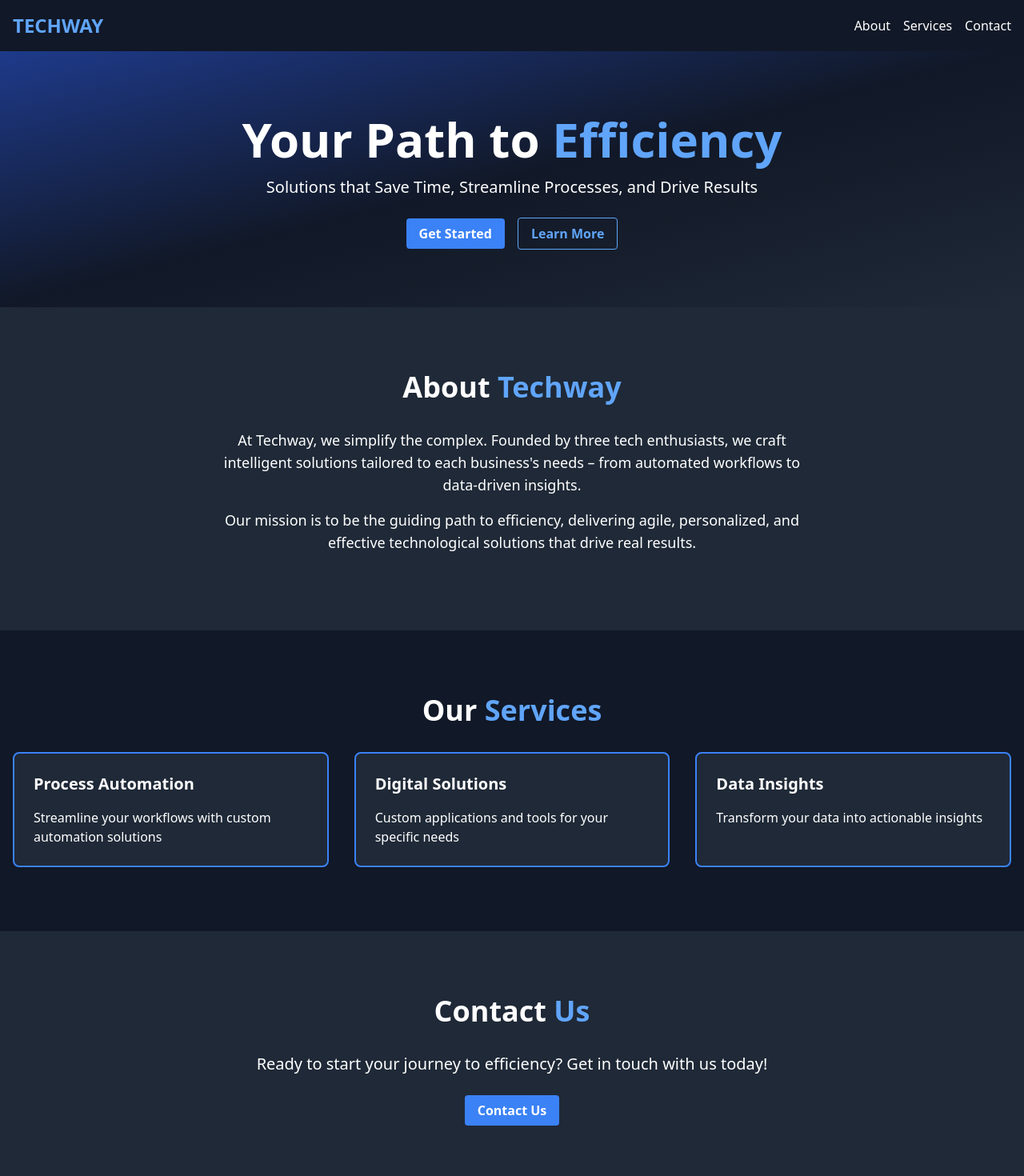
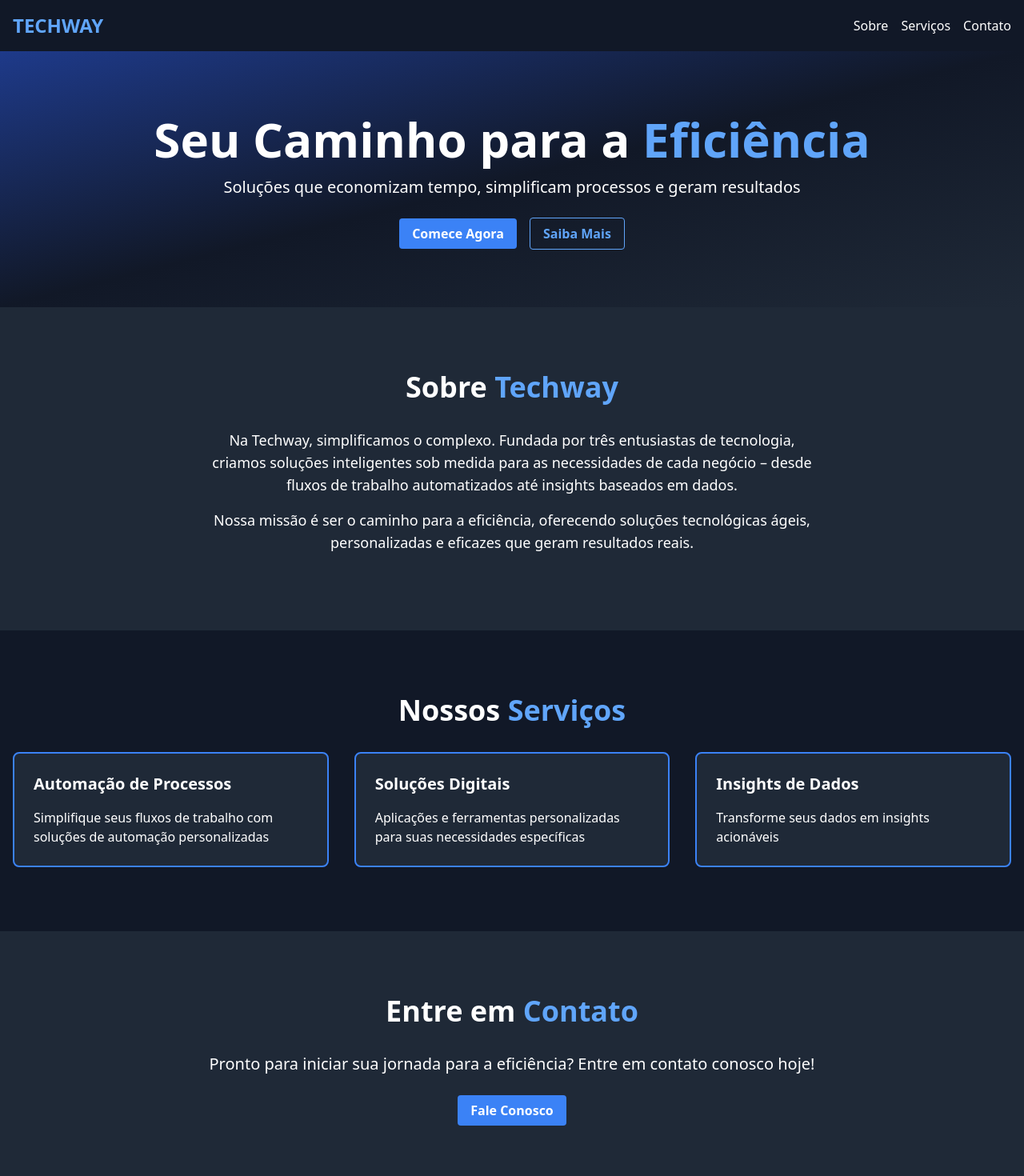
Before and after one commit to Techwayteam/techway-site, a Next.js app: page /techway-site/ in a window 1280 px wide. Shown: the top 1470 px of the page at 80% size. Built offline with nearby package versions, Linux system fonts and the light colour scheme.

Commit message:
Update index.js
Tradução completa do site para PT-BR

```diff
--- a/pages/index.js
+++ b/pages/index.js
@@ -5,8 +5,8 @@ export default function Home() {
   return (
     <div className="flex flex-col min-h-screen">
       <Head>
-        <title>Techway - Your Path to Efficiency</title>
-        <meta name="description" content="Techway provides intelligent solutions tailored to the unique needs of each business." />
+        <title>Techway - Seu Caminho para a Eficiência</title>
+        <meta name="description" content="A Techway fornece soluções inteligentes sob medida para as necessidades únicas de cada negócio." />
         <link rel="icon" href="/favicon.ico" />
       </Head>
 
@@ -17,9 +17,9 @@ export default function Home() {
           </div>
           <nav>
             <ul className="flex space-x-4">
-              <li><a href="#about" className="hover:text-blue-400">About</a></li>
-              <li><a href="#services" className="hover:text-blue-400">Services</a></li>
-              <li><a href="#contact" className="hover:text-blue-400">Contact</a></li>
+              <li><a href="#about" className="hover:text-blue-400">Sobre</a></li>
+              <li><a href="#services" className="hover:text-blue-400">Serviços</a></li>
+              <li><a href="#contact" className="hover:text-blue-400">Contato</a></li>
             </ul>
           </nav>
         </div>
@@ -28,14 +28,14 @@ export default function Home() {
       <main className="flex-grow">
         <section className="bg-gradient-to-br from-blue-900 via-gray-900 to-gray-800 text-white py-20">
           <div className="container mx-auto px-4 text-center">
-            <h1 className="text-4xl md:text-6xl font-bold mb-4">Your Path to <span className="text-blue-400">Efficiency</span></h1>
-            <p className="text-xl mb-8">Solutions that Save Time, Streamline Processes, and Drive Results</p>
+            <h1 className="text-4xl md:text-6xl font-bold mb-4">Seu Caminho para a <span className="text-blue-400">Eficiência</span></h1>
+            <p className="text-xl mb-8">Soluções que economizam tempo, simplificam processos e geram resultados</p>
             <div className="space-x-4">
               <a href="#contact" className="bg-blue-500 hover:bg-blue-600 text-white font-bold py-2 px-4 rounded">
-                Get Started
+                Comece Agora
               </a>
               <a href="#services" className="border border-blue-400 text-blue-400 hover:bg-blue-400 hover:text-white font-bold py-2 px-4 rounded">
-                Learn More
+                Saiba Mais
               </a>
             </div>
           </div>
@@ -44,14 +44,14 @@ export default function Home() {
         <section id="about" className="bg-gray-800 text-white py-20">
           <div className="container mx-auto px-4">
             <h2 className="text-3xl md:text-4xl font-bold mb-8 text-center">
-      About <span className="text-blue-400">Techway</span>
+              Sobre <span className="text-blue-400">Techway</span>
             </h2>
             <div className="max-w-3xl mx-auto">
               <p className="text-lg mb-4 text-center">
-        At Techway, we simplify the complex. Founded by three tech enthusiasts, we craft intelligent solutions tailored to each business's needs – from automated workflows to data-driven insights.
+                Na Techway, simplificamos o complexo. Fundada por três entusiastas de tecnologia, criamos soluções inteligentes sob medida para as necessidades de cada negócio – desde fluxos de trabalho automatizados até insights baseados em dados.
               </p>
               <p className="text-lg mb-4 text-center">
-        Our mission is to be the guiding path to efficiency, delivering agile, personalized, and effective technological solutions that drive real results.
+                Nossa missão é ser o caminho para a eficiência, oferecendo soluções tecnológicas ágeis, personalizadas e eficazes que geram resultados reais.
               </p>
             </div>
           </div>
@@ -59,19 +59,19 @@ export default function Home() {
 
         <section id="services" className="bg-gray-900 text-white py-20">
           <div className="container mx-auto px-4">
-            <h2 className="text-3xl md:text-4xl font-bold mb-8 text-center">Our <span className="text-blue-400">Services</span></h2>
+            <h2 className="text-3xl md:text-4xl font-bold mb-8 text-center">Nossos <span className="text-blue-400">Serviços</span></h2>
             <div className="grid md:grid-cols-3 gap-8">
               <div className="bg-gray-800 p-6 rounded-lg border-2 border-blue-500">
-                <h3 className="text-xl font-bold mb-4">Process Automation</h3>
-                <p>Streamline your workflows with custom automation solutions</p>
+                <h3 className="text-xl font-bold mb-4">Automação de Processos</h3>
+                <p>Simplifique seus fluxos de trabalho com soluções de automação personalizadas</p>
               </div>
               <div className="bg-gray-800 p-6 rounded-lg border-2 border-blue-500">
-                <h3 className="text-xl font-bold mb-4">Digital Solutions</h3>
-                <p>Custom applications and tools for your specific needs</p>
+                <h3 className="text-xl font-bold mb-4">Soluções Digitais</h3>
+                <p>Aplicações e ferramentas personalizadas para suas necessidades específicas</p>
               </div>
               <div className="bg-gray-800 p-6 rounded-lg border-2 border-blue-500">
-                <h3 className="text-xl font-bold mb-4">Data Insights</h3>
-                <p>Transform your data into actionable insights</p>
+                <h3 className="text-xl font-bold mb-4">Insights de Dados</h3>
+                <p>Transforme seus dados em insights acionáveis</p>
               </div>
             </div>
           </div>
@@ -79,10 +79,10 @@ export default function Home() {
 
         <section id="contact" className="bg-gray-800 text-white py-20">
           <div className="container mx-auto px-4 text-center">
-            <h2 className="text-3xl md:text-4xl font-bold mb-8">Contact <span className="text-blue-400">Us</span></h2>
-            <p className="text-xl mb-8">Ready to start your journey to efficiency? Get in touch with us today!</p>
+            <h2 className="text-3xl md:text-4xl font-bold mb-8">Entre em <span className="text-blue-400">Contato</span></h2>
+            <p className="text-xl mb-8">Pronto para iniciar sua jornada para a eficiência? Entre em contato conosco hoje!</p>
             <a href="mailto:contact@techway.com" className="bg-blue-500 hover:bg-blue-600 text-white font-bold py-2 px-4 rounded">
-              Contact Us
+              Fale Conosco
             </a>
           </div>
         </section>
@@ -90,7 +90,7 @@ export default function Home() {
 
       <footer className="bg-gray-900 text-white py-4">
         <div className="container mx-auto px-4 text-center">
-          <p>&copy; {new Date().getFullYear()} Techway. All rights reserved.</p>
+          <p>&copy; {new Date().getFullYear()} Techway. Todos os direitos reservados.</p>
         </div>
       </footer>
     </div>
```
Lines whose indentation alone changed are shown as unchanged.
